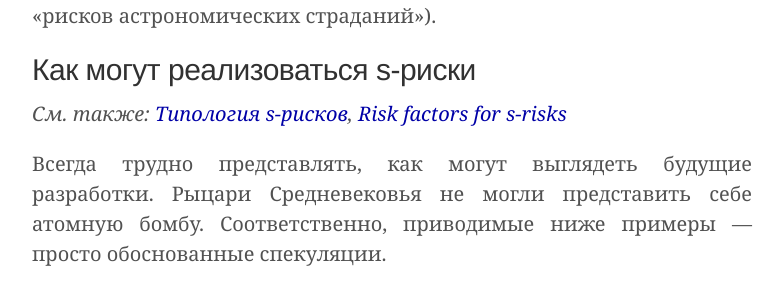
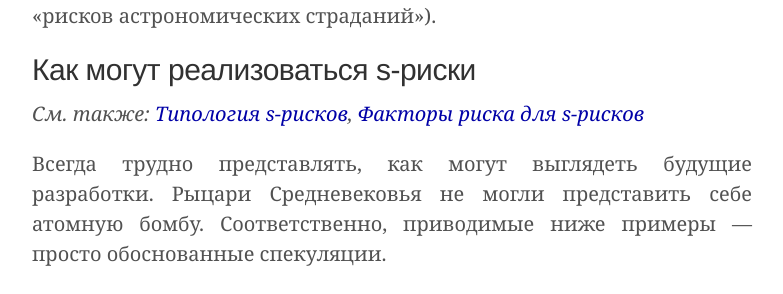
Before and after one commit to ReducingSuffering/reducingsuffering.github.io, a Jekyll site: the page built from _articles/tobias-baumann-s-risks-an-introduction.md, in a window 1280 px wide and 900 px high, scrolled down 3437 px. Shown: the part 160-454 px from the top of the window, without its empty margins (248-1031 px from the left). Built offline with Jekyll 4.4.1, drawn with Linux system fonts in a browser that asks for light colours.

Commit message:
Update tobias-baumann-s-risks-an-introduction.md

```diff
--- a/_articles/tobias-baumann-s-risks-an-introduction.md
+++ b/_articles/tobias-baumann-s-risks-an-introduction.md
@@ -50,7 +50,7 @@ preview_here: true
 
 ## Как могут реализоваться s-риски
 
-_См. также: [Типология s-рисков](tobias-baumann-a-typology-of-s-risks.html), [Risk factors for s-risks](https://centerforreducingsuffering.org/risk-factors-for-s-risks/)_
+_См. также: [Типология s-рисков](tobias-baumann-a-typology-of-s-risks.html), [Факторы риска для s-рисков](tobias-baumann-risk-factors-for-s-risks.html)_
 
 Всегда трудно представлять, как могут выглядеть будущие разработки. Рыцари Средневековья не могли представить себе атомную бомбу. Соответственно, приводимые ниже примеры — просто обоснованные спекуляции.
 
```
